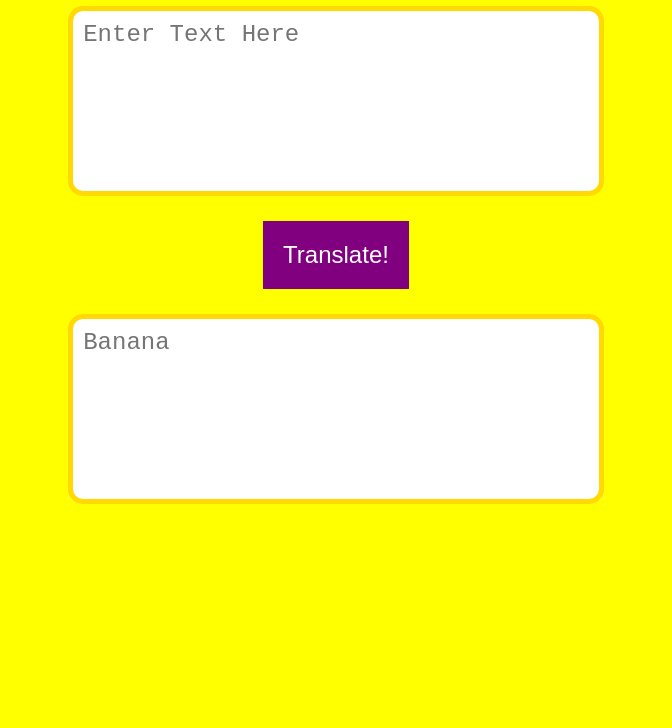
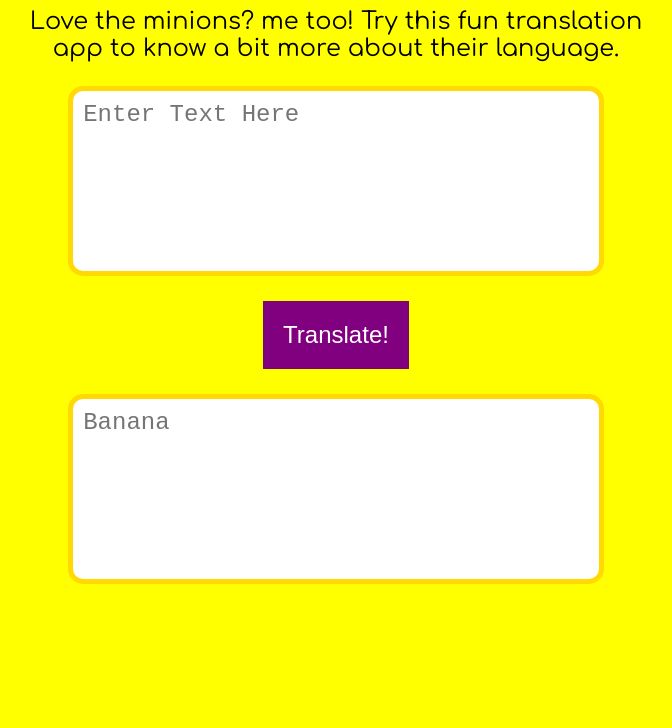
Before and after one commit to KumaranSahi/Banana-Speak, a plain HTML site: page index.html in a window 1280 px wide. Shown: the part 72-800 px from the top of the page, without its empty margins (304-976 px from the left). Drawn offline with Linux system fonts and the light colour scheme.

Commit message:
chore- added header

```diff
--- a/index.html
+++ b/index.html
@@ -13,6 +13,11 @@
         <h1>
             The Banana talk
         </h1>
+        <header>
+            <p>
+                Love the minions? me too! Try this fun translation app to know a bit more about their language.
+            </p>
+        </header>
         <textarea class="input-textarea" placeholder="Enter Text Here" id="input"></textarea>
         <button class="translate-button" id="translate-button">Translate!</button>
         <textarea class="input-textarea output-textarea" disabled placeholder="Banana" id="output"></textarea>
--- a/styles.css
+++ b/styles.css
@@ -45,3 +45,7 @@ main{
 .output-textarea{
     background-color: white;
 }
+
+header p{
+    font-size: 1.5rem;
+}
```
